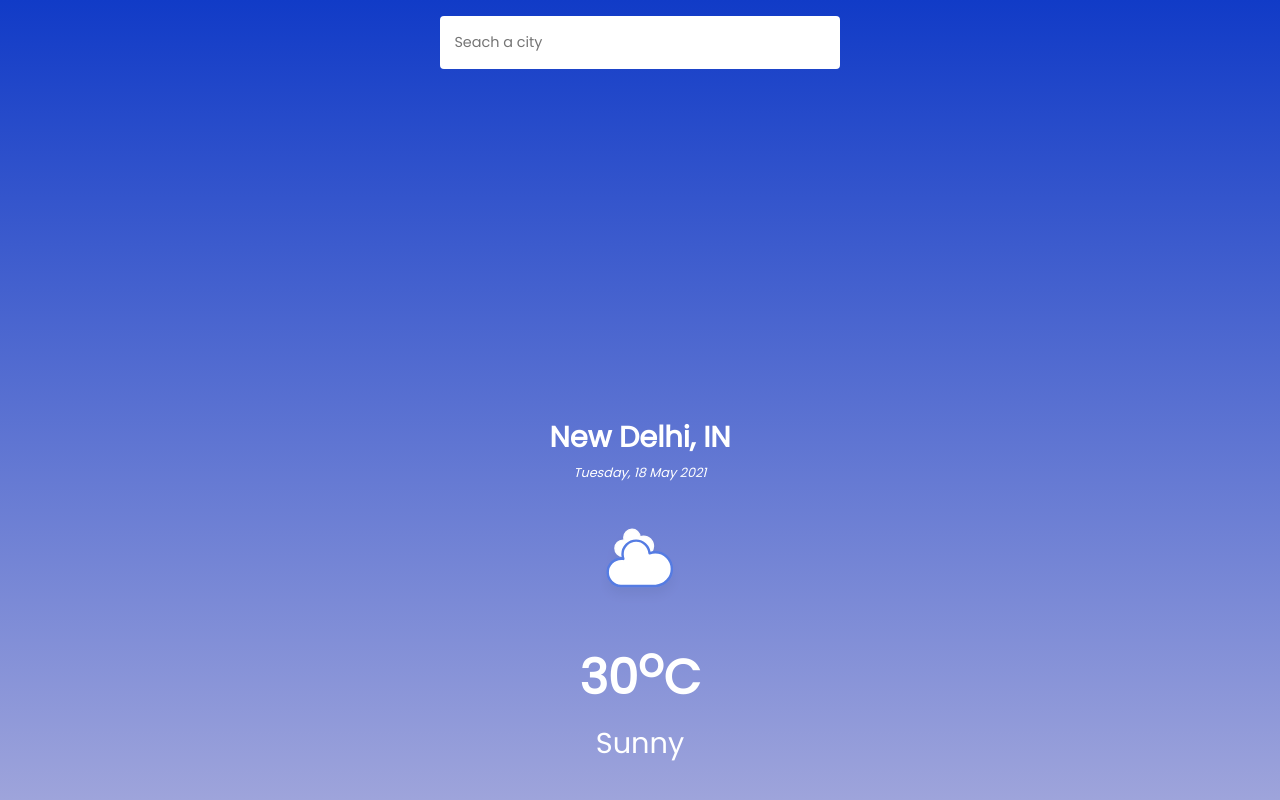
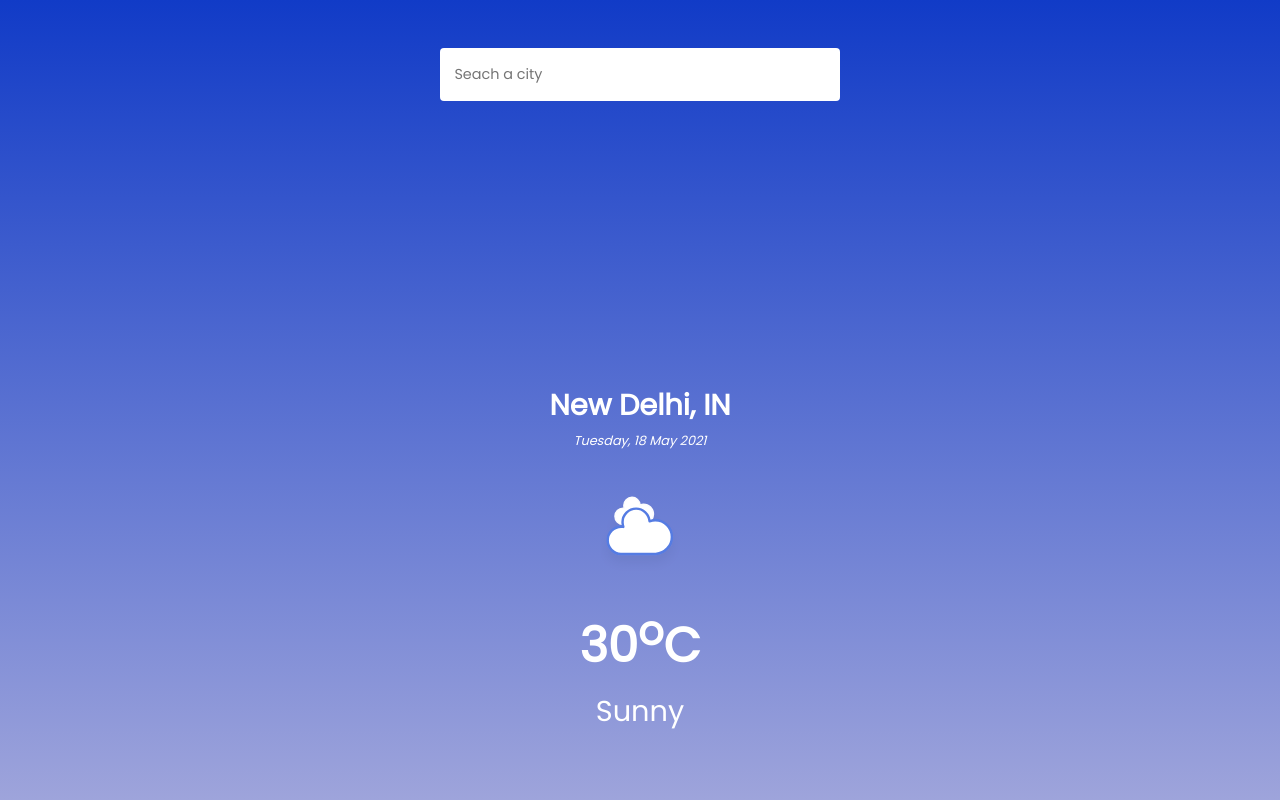
Before and after one commit to nayakp-854/Weather-App, a React (Create React App) app: page / in a window 1280 px wide. Built offline with nearby package versions, Linux system fonts and the light colour scheme.

Commit message:
Update App.css

```diff
--- a/src/App.css
+++ b/src/App.css
@@ -2,6 +2,7 @@
   width: 100%;
   color: #fff;
   height: 100vh;
+  padding: 2em 0;
   display: flex;
   justify-content: space-between;
   align-items: center;
```
